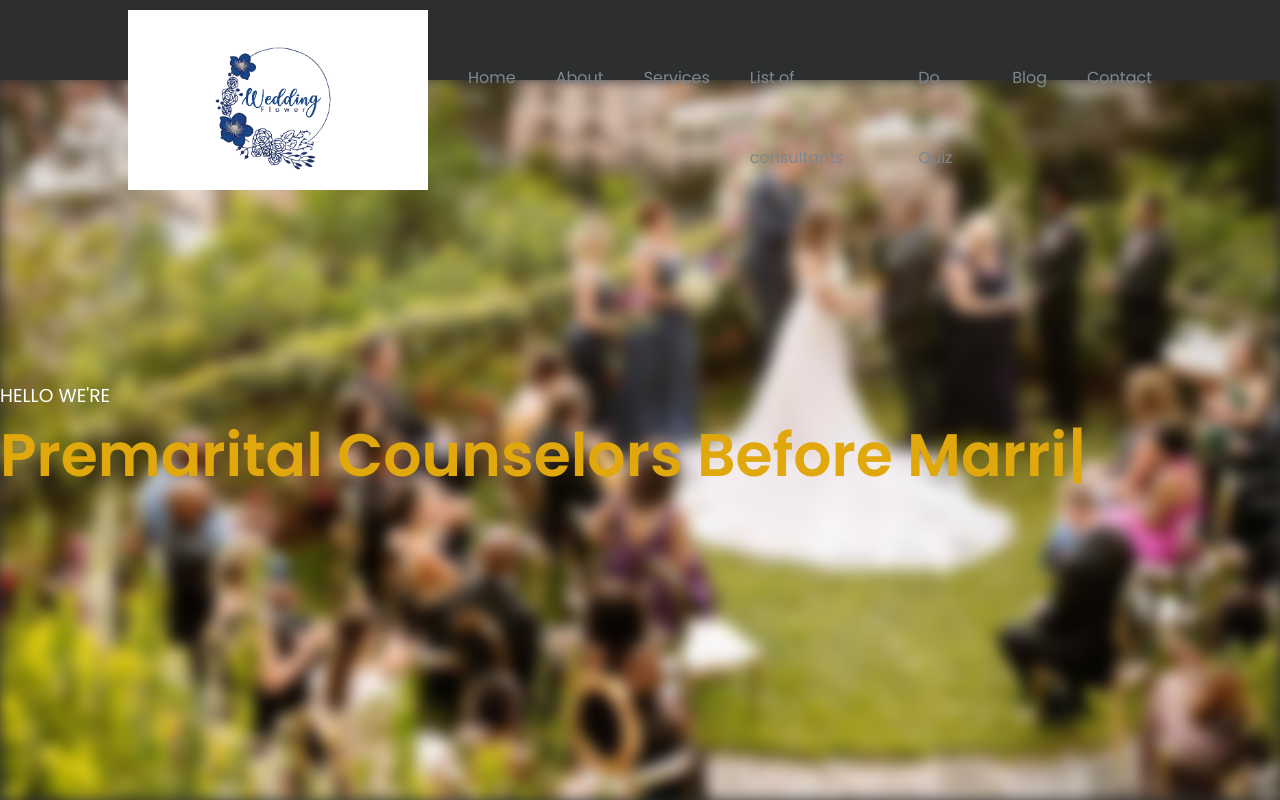
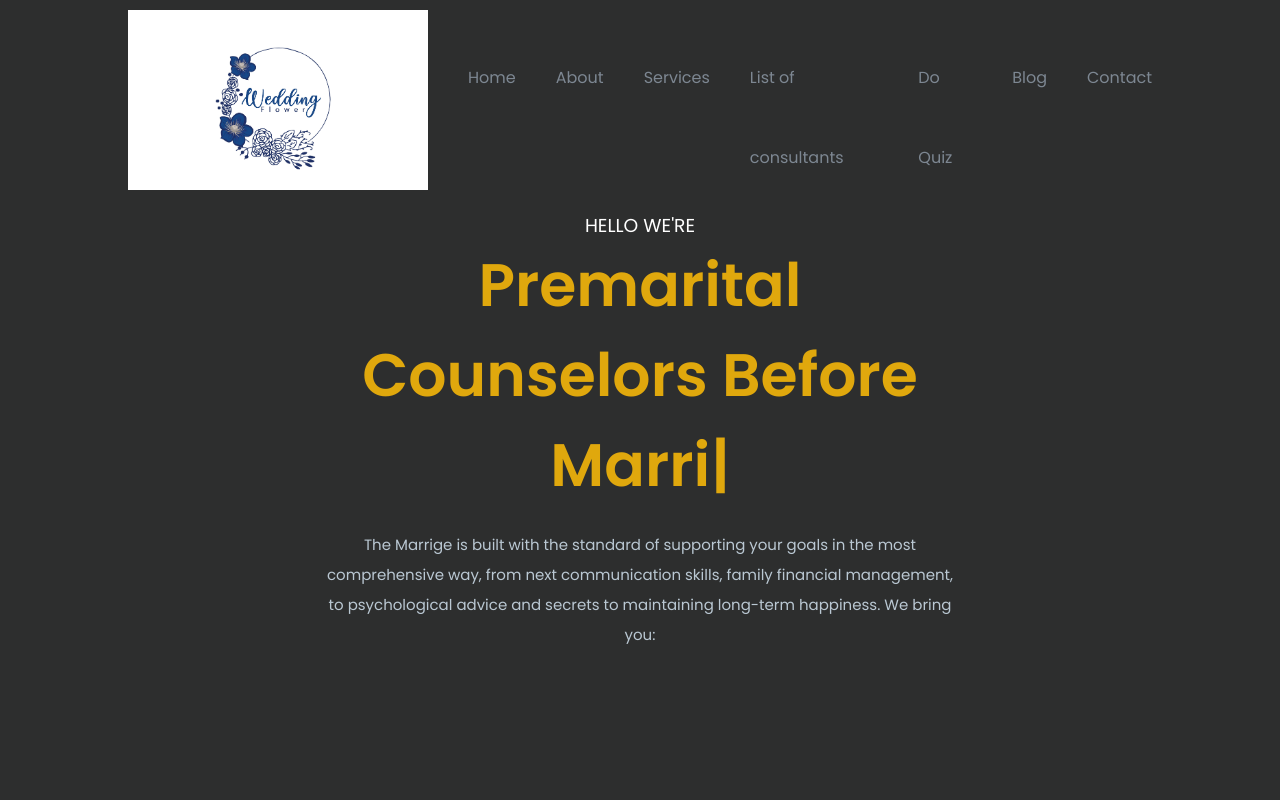
Before and after one commit to PhanNghia6604/PreWed-App, a React (Create React App) app in the folder login-signup/: page / in a window 1280 px wide. Built offline with nearby package versions, Linux system fonts and the light colour scheme.

Commit message:
Giao diện Home

```diff
--- a/login-signup/src/App.css
+++ b/login-signup/src/App.css
@@ -133,7 +133,7 @@ section {
   position: absolute;
   top: 0;
   left: 0;
-  background-image: url("../public/images/smallwed.png");
+  /* background-image: url("../public/images/smallwed.png"); */
   background-size: cover;
   background-attachment: fixed;
   z-index: -1;
--- a/login-signup/src/Components/Home/Hero.jsx
+++ b/login-signup/src/Components/Home/Hero.jsx
@@ -7,13 +7,15 @@ export const Hero = () => {
     <>
        <section className='hero'>
             {home.map((val,i) => (
-                <div className="heroContainer">
+                <div className="heroContent">
                     <h3>{val.text}</h3>
                     <h1>
                         <Typewriter options ={{strings :  [`${val.name}`,`${val.post}`,`${val.design}`],
                         autoStart: true, loop: true
                     }} />
                     </h1>
+                    <p>{val.desc}</p>
+
                 </div>
             ))}
          </section>
--- a/login-signup/src/Components/fake data/data.js
+++ b/login-signup/src/Components/fake data/data.js
@@ -34,9 +34,9 @@ export const home = [
   {
     text: "HELLO WE'RE",
     name: "Premarital Counselors Before Marriage",
-    post: "WEB DESIGNER",
-    design: "UI / UX DESIGNER",
-    desc: "Lorem Ipsum is simply dummy text of the printing and typesetting industry. Lorem Ipsum has been the industry's standard dummy text ever since the 1500s, when an unknown printer took a galley of type and scrambled it to make a type specimen book",
+    post: "WEBSITE HELP PREPARE FOR MARRIAGE",
+    design: "IN-DEPTH CONSULTATION FROM PSYCHOLOGISTS AND MARRIAGE AND FAMILY EXPERTS",
+    desc: "The Marrige is built with the standard of supporting your goals in the most comprehensive way, from next communication skills, family financial management, to psychological advice and secrets to maintaining long-term happiness. We bring you:",
   },
 ]
 export const about = [
```
Also changed, not shown: login-signup/src/Components/Page/About.jsx (added).
